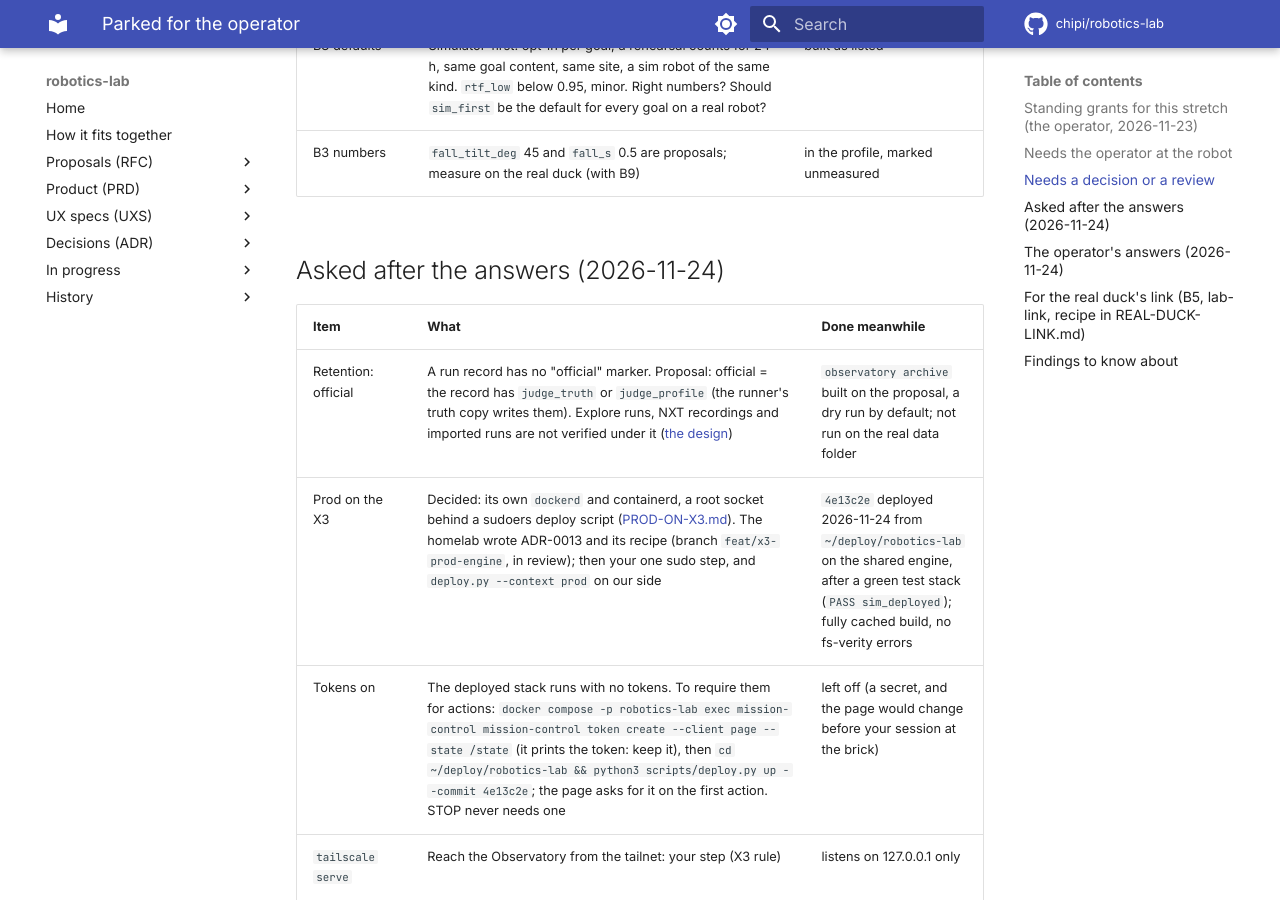
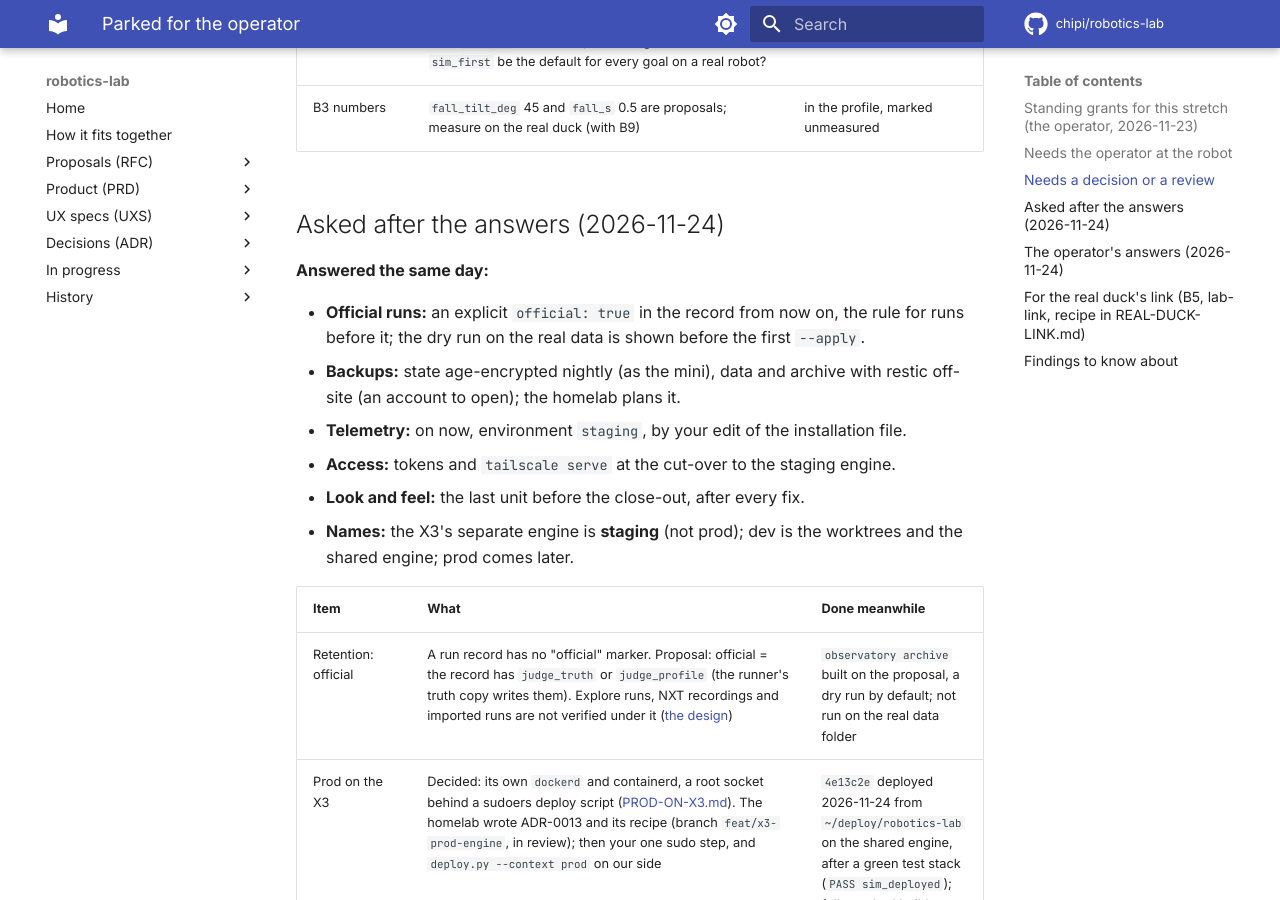
Before and after one commit to chipi/robotics-lab, an MkDocs documentation site: the page built from docs/wip/PARKED-FOR-OPERATOR.md, in a window 1280 px wide and 900 px high, scrolled down 1733 px. Built offline with MkDocs 1.6.1 and Material for MkDocs 9.7.7, drawn with Linux system fonts in a browser that asks for light colours; comment, search, counter and statistics services are not loaded; some of the changed text lies outside the part shown.

Commit message:
docs(wip): the real duck's backlog; the operator's answers on official runs, backups, telemetry, access and names
Co-Authored-By: Claude Opus 5.5 <noreply@anthropic.com>
Claude-Session: https://claude.ai/code/session_01DJqN6sYcbi4sUoqvzGJdPG

```diff
--- a/docs/wip/PARKED-FOR-OPERATOR.md
+++ b/docs/wip/PARKED-FOR-OPERATOR.md
@@ -19,8 +19,7 @@ Cleared items are struck from the list when settled.
 | D1 | NXT hardware check at the brick: `hw_*` scripts, K15, K16, sprocket and track width, the 15 cm stop | checklist and scripts, when written |
 | D9 | One real and one simulated NXT run of the same command list | after D1 |
 | D10 | NXT over Bluetooth; first check that the brick stops by itself when the link drops | after D1 |
-| B6 | The real duck's safety review before a real run | the adapter is built; [the checklist](REAL-DUCK-SAFETY-REVIEW.md) is written, none of it done |
-| B9 | Measurement scripts run on the real duck | scripts only |
+| B6, B9 and the rest | Everything that needs the real duck is in [REAL-DUCK-BACKLOG.md](REAL-DUCK-BACKLOG.md). The duck arrives in one to two months; the operator says when, and it is not raised before | the adapter, the checklist and the scripts |
 
 ## Needs a decision or a review
 
@@ -37,6 +36,18 @@ Cleared items are struck from the list when settled.
 | B3 numbers | `fall_tilt_deg` 45 and `fall_s` 0.5 are proposals; measure on the real duck (with B9) | in the profile, marked unmeasured |
 
 ## Asked after the answers (2026-11-24)
+
+**Answered the same day:**
+
+- **Official runs:** an explicit `official: true` in the record from now on, the rule for runs
+  before it; the dry run on the real data is shown before the first `--apply`.
+- **Backups:** state age-encrypted nightly (as the mini), data and archive with restic off-site
+  (an account to open); the homelab plans it.
+- **Telemetry:** on now, environment `staging`, by your edit of the installation file.
+- **Access:** tokens and `tailscale serve` at the cut-over to the staging engine.
+- **Look and feel:** the last unit before the close-out, after every fix.
+- **Names:** the X3's separate engine is **staging** (not prod); dev is the worktrees and the
+  shared engine; prod comes later.
 
 | Item | What | Done meanwhile |
 | --- | --- | --- |
```
Also changed, not shown: docs/wip/REAL-DUCK-BACKLOG.md (added, +37 -0 lines).
